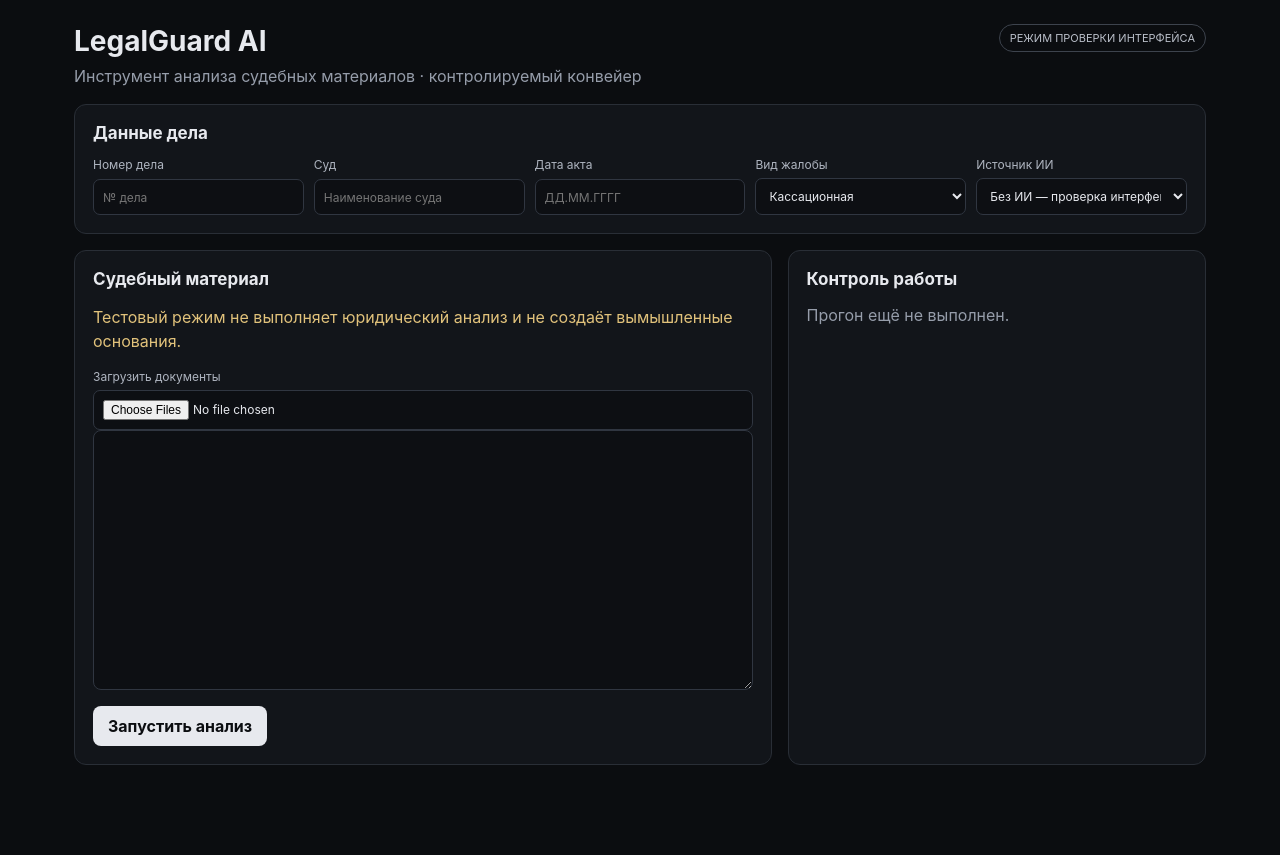
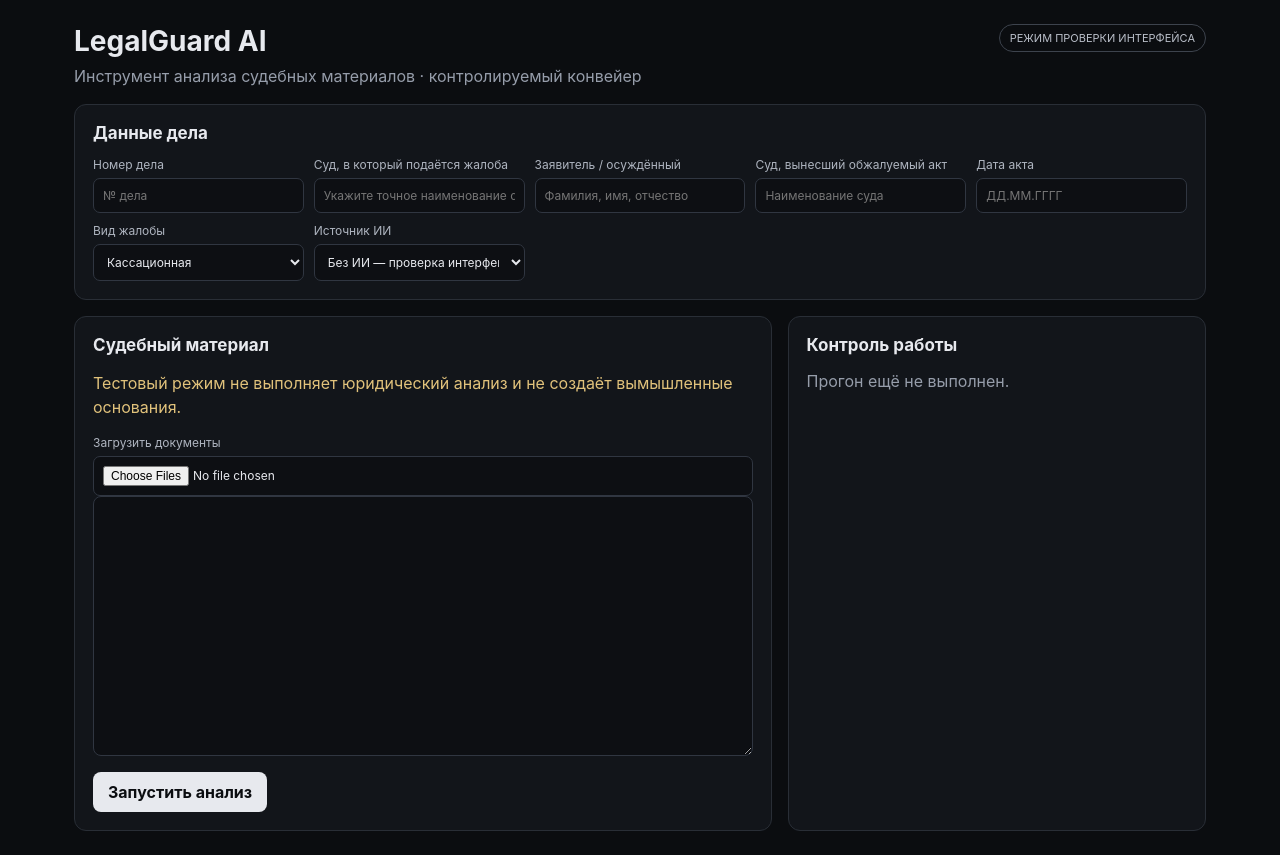
Before and after one commit to porejrosebostan40-cmd/legalguard-ai-fixed, a React (Vite) app: page / in a window 1280 px wide. Before the commit the page ends 800 px from the top, so only its background shows below. Built offline with nearby package versions, Linux system fonts and the light colour scheme.

Commit message:
Collect applicant and target court explicitly in the UI

```diff
--- a/src/main.tsx
+++ b/src/main.tsx
@@ -11,6 +11,8 @@ function App() {
   const [text, setText] = useState('');
   const [fileName, setFileName] = useState<string | null>(null);
   const [caseNumber, setCaseNumber] = useState('');
+  const [recipientCourtName, setRecipientCourtName] = useState('');
+  const [clientName, setClientName] = useState('');
   const [courtName, setCourtName] = useState('');
   const [verdictDate, setVerdictDate] = useState('');
   const [complaintType, setComplaintType] = useState<ComplaintType>('кассационная');
@@ -78,6 +80,8 @@ function App() {
       });
       const next = await pipeline.run(text, {
         caseNumber: caseNumber || '—',
+        recipientCourtName: recipientCourtName || '—',
+        clientName: clientName || '—',
         courtName: courtName || '—',
         verdictDate: verdictDate || '—',
         clientName: '—',
@@ -152,7 +156,9 @@ function App() {
         <h2>Данные дела</h2>
         <div className="fields">
           <label>Номер дела<input value={caseNumber} disabled={running} onChange={(event) => { setCaseNumber(event.target.value); invalidateResult(); }} placeholder="№ дела" /></label>
-          <label>Суд<input value={courtName} disabled={running} onChange={(event) => { setCourtName(event.target.value); invalidateResult(); }} placeholder="Наименование суда" /></label>
+          <label>Суд, в который подаётся жалоба<input value={recipientCourtName} disabled={running} onChange={(event) => { setRecipientCourtName(event.target.value); invalidateResult(); }} placeholder="Укажите точное наименование суда" /></label>
+          <label>Заявитель / осуждённый<input value={clientName} disabled={running} onChange={(event) => { setClientName(event.target.value); invalidateResult(); }} placeholder="Фамилия, имя, отчество" /></label>
+          <label>Суд, вынесший обжалуемый акт<input value={courtName} disabled={running} onChange={(event) => { setCourtName(event.target.value); invalidateResult(); }} placeholder="Наименование суда" /></label>
           <label>Дата акта<input value={verdictDate} disabled={running} onChange={(event) => { setVerdictDate(event.target.value); invalidateResult(); }} placeholder="ДД.ММ.ГГГГ" /></label>
           <label>Вид жалобы<select value={complaintType} disabled={running} onChange={(event) => { setComplaintType(event.target.value as ComplaintType); invalidateResult(); }}><option value="апелляционная">Апелляционная</option><option value="кассационная">Кассационная</option></select></label>
           <label>Источник ИИ<select value={providerMode} disabled={running} onChange={(event) => { setProviderMode(event.target.value as 'test' | 'local'); invalidateResult(); }}><option value="test">Без ИИ — проверка интерфейса</option><option value="local">Локальная модель на устройстве</option></select></label>
```
